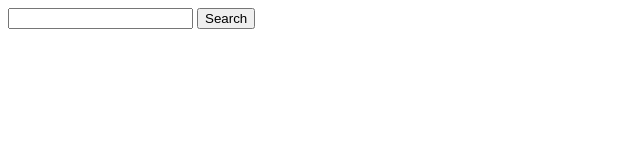
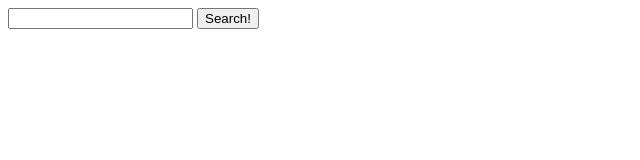
Before and after one commit to TelescopeThieves/radiohead-api, a website: page client-side/index.html in a window 1280 px wide. Shown: the full height of the page, 0-640 px from the left. Drawn offline with Linux system fonts and the light colour scheme.

Commit message:
make it better

```diff
--- a/client-side/index.html
+++ b/client-side/index.html
@@ -8,7 +8,7 @@
 </head>
 <body>
     <input type="album" name="" id="">
-    <button>Search</button>
+    <button>Search!</button>
     <script src="/client-side/js/main.js"></script>
 </body>
 </html>
```
